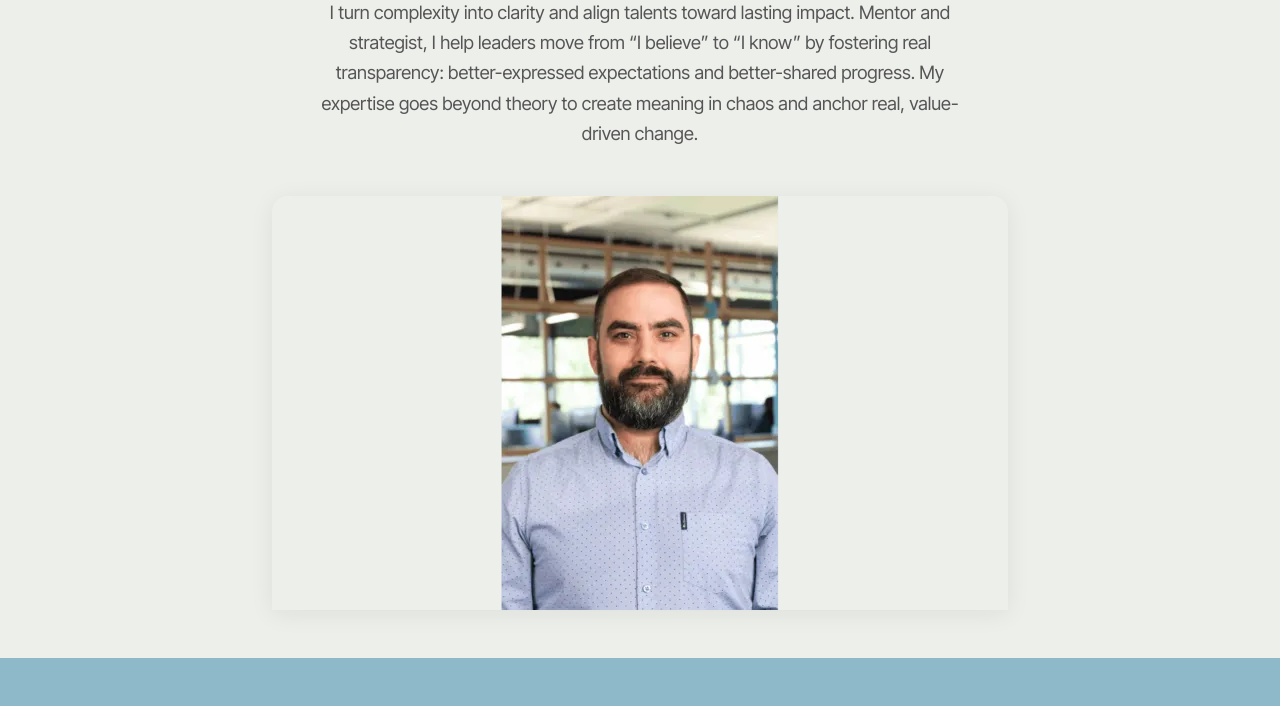
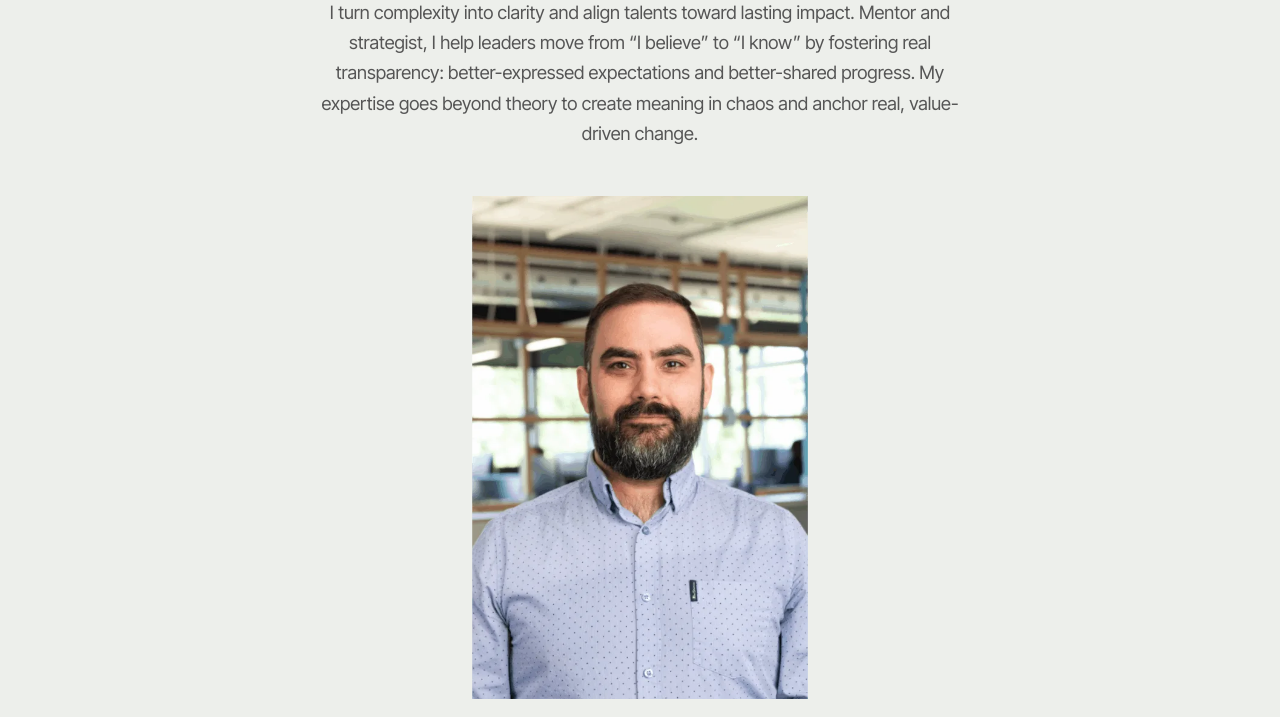
Before and after one commit to vincentfouquereau/vincentfouquereau.github.io, a plain HTML site: page index-en.html in a window 1280 px wide. Shown: the part 235-952 px from the top of the page. Drawn offline with Linux system fonts and the light colour scheme.

Commit message:
Retire le cadre autour de la photo et recadre le portrait

```diff
--- a/css/style.css
+++ b/css/style.css
@@ -243,13 +243,16 @@ section { scroll-margin-top: 5rem; }
 
 .hero-photo {
   margin: 3rem auto 0;
-  max-width: 46rem;
+  max-width: 21rem;
 }
 
 .hero-photo img {
   width: 100%;
-  border-radius: var(--radius) var(--radius) 0 0;
-  box-shadow: var(--shadow);
+  height: auto;
+}
+
+.hero-alt .hero-photo {
+  max-width: 46rem;
 }
 
 .hero-band {
--- a/index-en.html
+++ b/index-en.html
@@ -19,14 +19,14 @@
   <meta property="og:title" content="Vincent Fouquereau — Mentor and strategist">
   <meta property="og:description" content="Mentor and strategist: moving from “I believe” to “I know” through real transparency.">
   <meta property="og:url" content="https://www.fouquereau.com/index-en.html">
-  <meta property="og:image" content="https://www.fouquereau.com/assets/img/og-image.png">
+  <meta property="og:image" content="https://www.fouquereau.com/assets/img/og-image.jpg">
   <meta property="og:image:width" content="1200">
   <meta property="og:image:height" content="630">
   <meta property="og:image:alt" content="Vincent Fouquereau, mentor and strategist">
   <meta name="twitter:card" content="summary_large_image">
   <meta name="twitter:title" content="Vincent Fouquereau — Mentor and strategist">
   <meta name="twitter:description" content="Moving from “I believe” to “I know” through real transparency.">
-  <meta name="twitter:image" content="https://www.fouquereau.com/assets/img/og-image.png">
+  <meta name="twitter:image" content="https://www.fouquereau.com/assets/img/og-image.jpg">
 
   <link rel="icon" href="assets/img/favicon.ico" sizes="any">
   <link rel="icon" type="image/png" sizes="32x32" href="assets/img/favicon-32.png">
@@ -43,7 +43,7 @@
     "@type": "Person",
     "name": "Vincent Fouquereau",
     "url": "https://www.fouquereau.com/index-en.html",
-    "image": "https://www.fouquereau.com/assets/img/vincent-2024.png",
+    "image": "https://www.fouquereau.com/assets/img/vincent-2024-portrait.png",
     "jobTitle": "Mentor and strategist",
     "description": "Mentor and strategist specialized in ITIL4, COBIT, ITSM and accountability.",
     "email": "mailto:vincent@fouquereau.com",
@@ -97,8 +97,8 @@
       </div>
       <div class="hero-photo container">
         <picture>
-          <source type="image/webp" srcset="assets/img/vincent-2024-736.webp 736w, assets/img/vincent-2024-1104.webp 1104w" sizes="(max-width: 820px) 92vw, 736px">
-          <img src="assets/img/vincent-2024.png" width="736" height="414" fetchpriority="high" decoding="async" alt="Vincent Fouquereau, 2024">
+          <source type="image/webp" srcset="assets/img/vincent-2024-portrait.webp">
+          <img src="assets/img/vincent-2024-portrait.png" width="555" height="830" fetchpriority="high" decoding="async" alt="Vincent Fouquereau, 2024">
         </picture>
       </div>
       <div class="hero-band"></div>
```
Also changed, not shown: equation-humaine-en.html (+2 -2 lines), equation-humaine.html (+2 -2 lines), index.html (+5 -5 lines), assets/img/og-image.jpg (added), assets/img/og-image.png (deleted), assets/img/vincent-2024-1104.webp (deleted), assets/img/vincent-2024-736.webp (deleted), assets/img/vincent-2024-portrait.png (added), assets/img/vincent-2024-portrait.webp (added), assets/img/vincent-2024.png (deleted).
